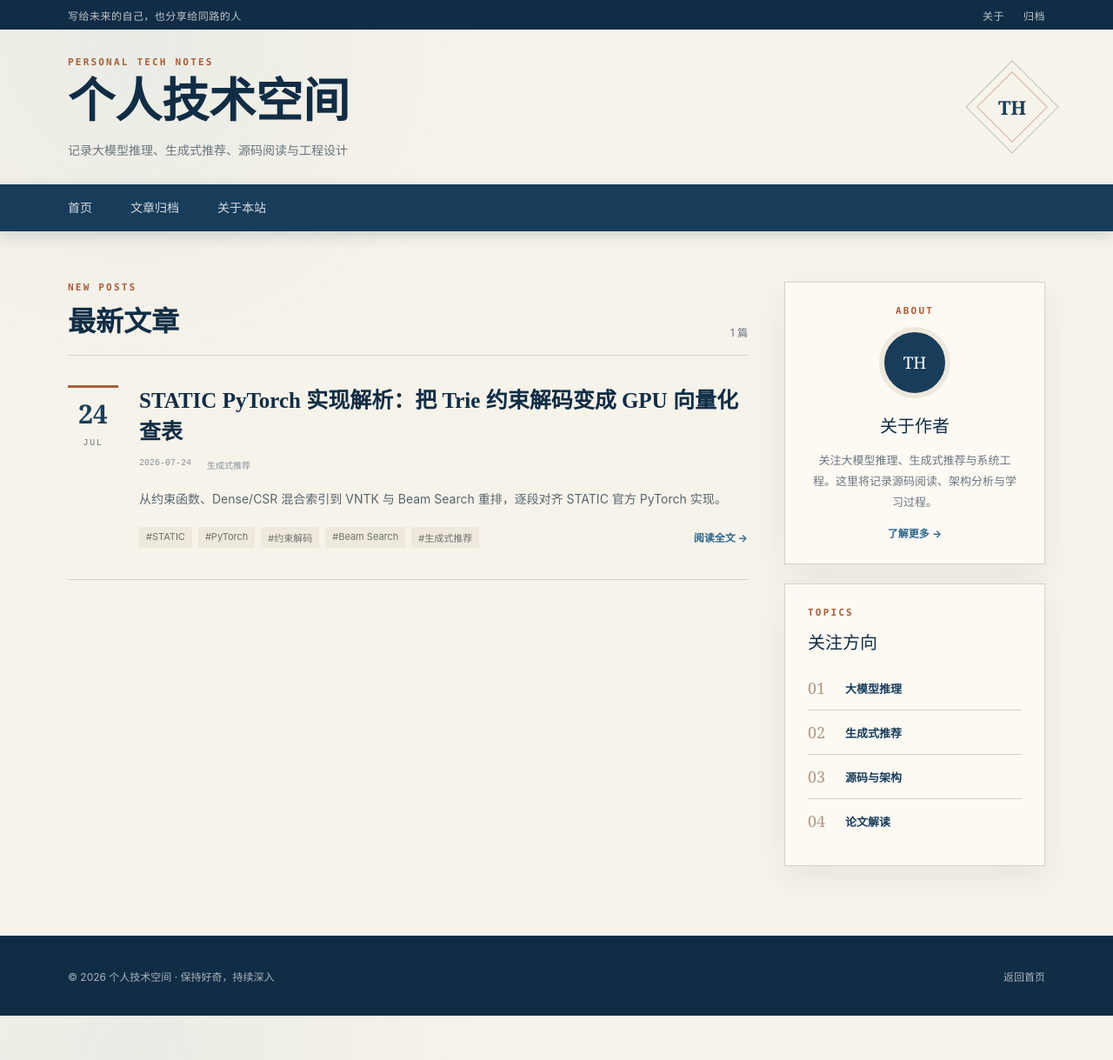
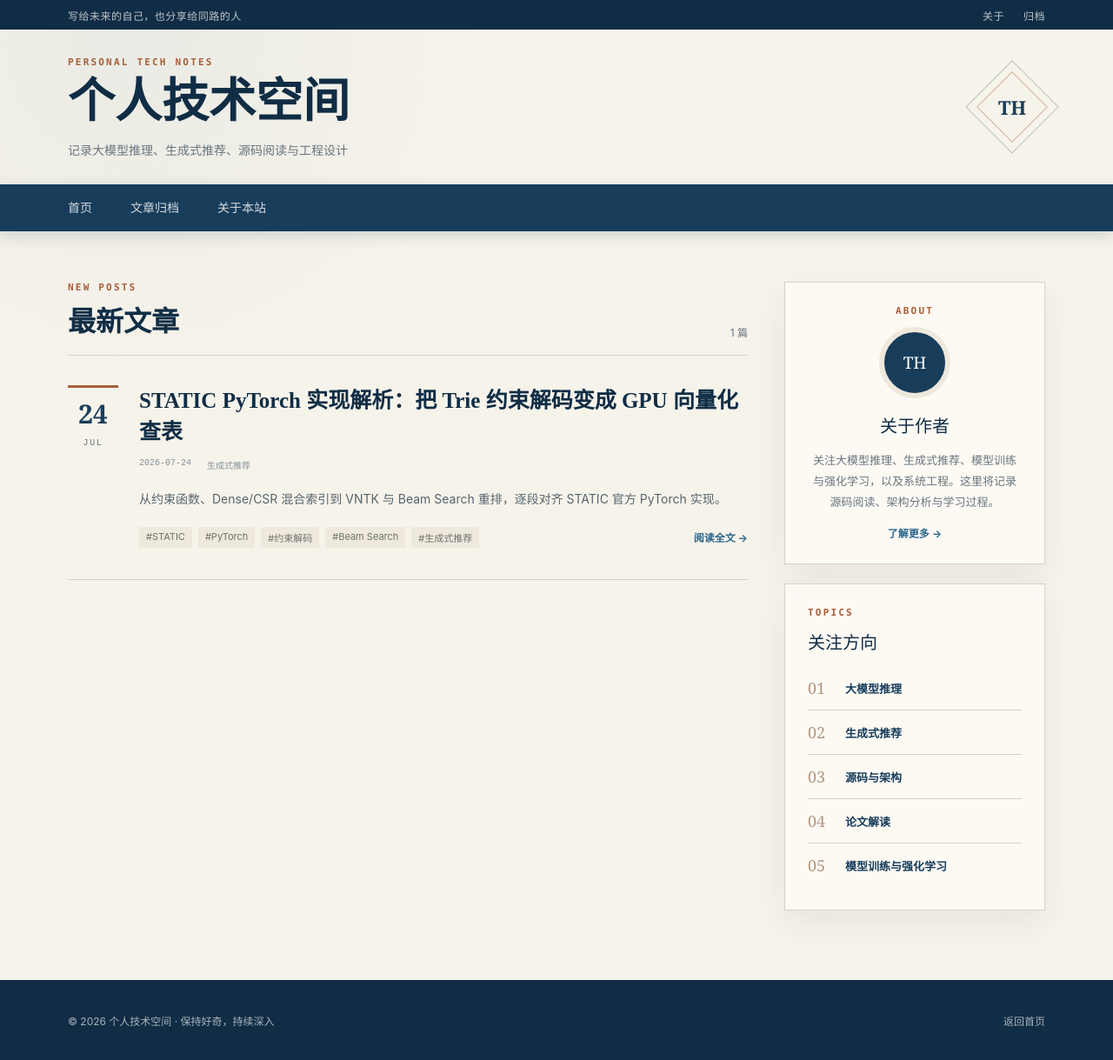
Before and after one commit to zhanghanleo10/zhanghanleo10.github.io, a Jekyll site: the page built from index.html, in a window 1280 px wide. Shown: the whole page at 87% size. Built offline with Jekyll 4.4.1, drawn with Linux system fonts in a browser that asks for light colours; before the commit the page ends 1168 px from its top, so only the background shows below that.

Commit message:
Add model training and RL topic

```diff
--- a/index.html
+++ b/index.html
@@ -53,7 +53,7 @@ title:
       <p class="side-label">ABOUT</p>
       <div class="avatar-placeholder" aria-hidden="true">TH</div>
       <h2>关于作者</h2>
-      <p>关注大模型推理、生成式推荐与系统工程。这里将记录源码阅读、架构分析与学习过程。</p>
+      <p>关注大模型推理、生成式推荐、模型训练与强化学习，以及系统工程。这里将记录源码阅读、架构分析与学习过程。</p>
       <a class="side-link" href="{{ '/about/' | relative_url }}">了解更多 →</a>
     </section>
 
@@ -65,6 +65,7 @@ title:
         <li><span>02</span><strong>生成式推荐</strong></li>
         <li><span>03</span><strong>源码与架构</strong></li>
         <li><span>04</span><strong>论文解读</strong></li>
+        <li><span>05</span><strong>模型训练与强化学习</strong></li>
       </ul>
     </section>
   </aside>
```
